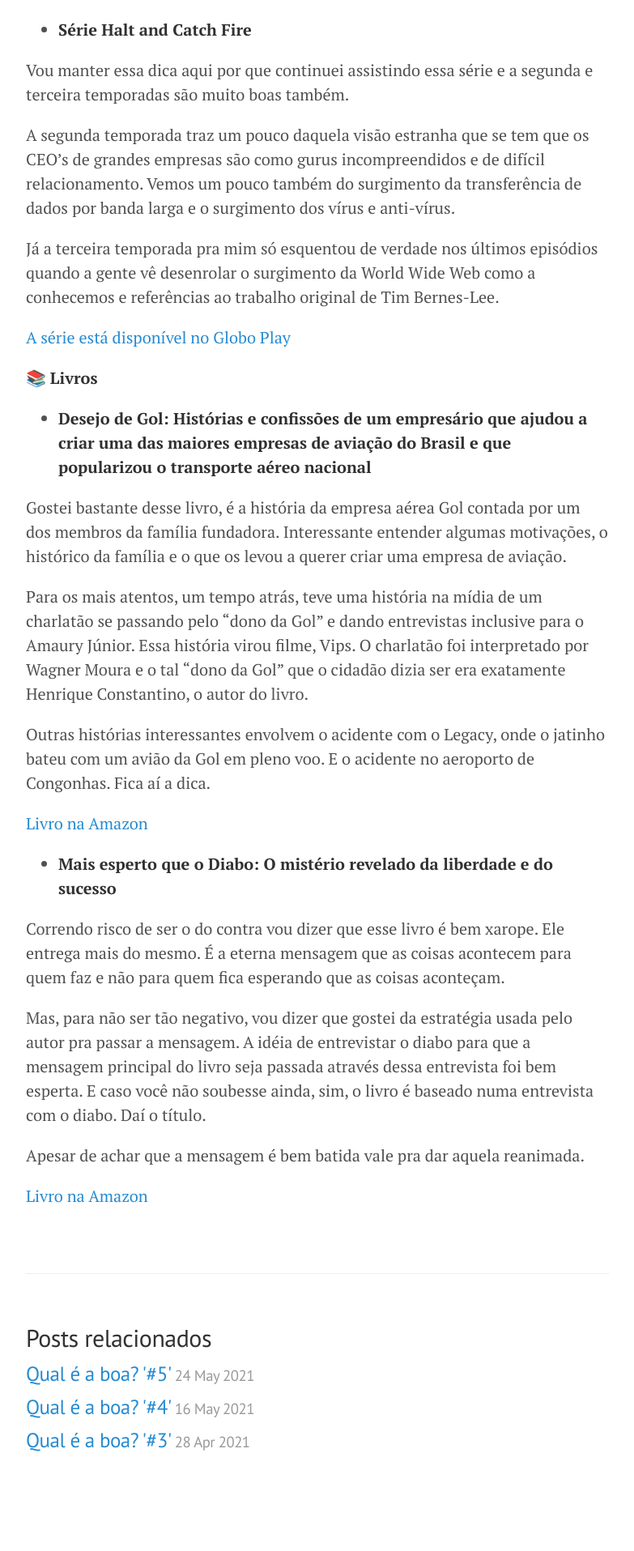
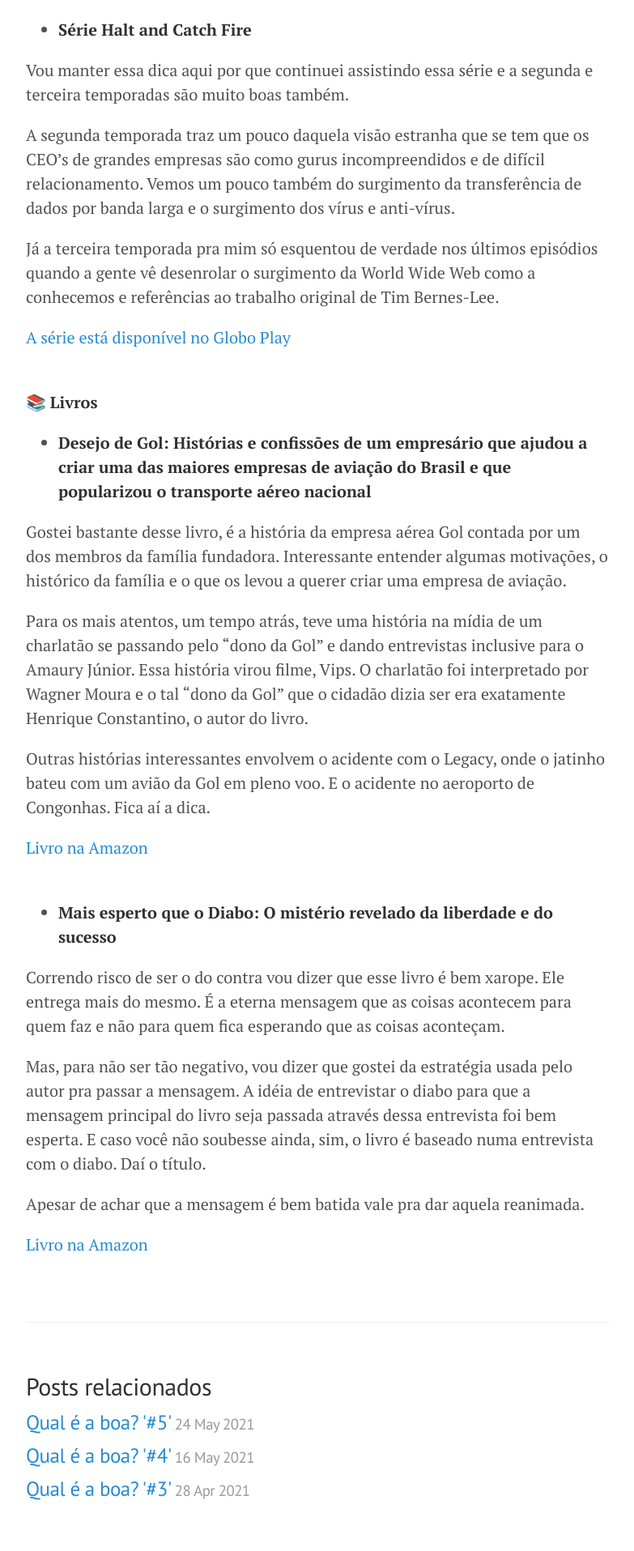
Before and after one commit to rphlfc/rphlfc.github.io, a Jekyll site: the page built from _posts/2021-05-31-qual-e-a-boa-6.md, in a window 1280 px wide. Shown: the part 740-2655 px from the top of the page at 81% size, without its empty margins (248-1031 px from the left). Built offline with Jekyll 4.4.1, drawn with Linux system fonts in a browser that asks for light colours; before the commit the page ends 2595 px from its top, so only the background shows below that.

```diff
--- a/_posts/2021-05-31-qual-e-a-boa-6.md
+++ b/_posts/2021-05-31-qual-e-a-boa-6.md
@@ -20,7 +20,7 @@ A segunda temporada traz um pouco daquela visão estranha que se tem que os CEO'
 
 Já a terceira temporada pra mim só esquentou de verdade nos últimos episódios quando a gente vê desenrolar o surgimento da World Wide Web como a conhecemos e referências ao trabalho original de Tim Bernes-Lee.
 
-[A série está disponível no Globo Play](https://bit.ly/3yAyLl9)
+[A série está disponível no Globo Play](https://bit.ly/3yAyLl9)<br><br>
 
 
 📚 **Livros**
@@ -33,7 +33,7 @@ Para os mais atentos, um tempo atrás, teve uma história na mídia de um charla
 
 Outras histórias interessantes envolvem o acidente com o Legacy, onde o jatinho bateu com um avião da Gol em pleno voo. E o acidente no aeroporto de Congonhas. Fica aí a dica.
 
-[Livro na Amazon](https://amzn.to/3vDJt8p)
+[Livro na Amazon](https://amzn.to/3vDJt8p)<br><br>
 
 
 - **Mais esperto que o Diabo: O mistério revelado da liberdade e do sucesso**<br>
```
